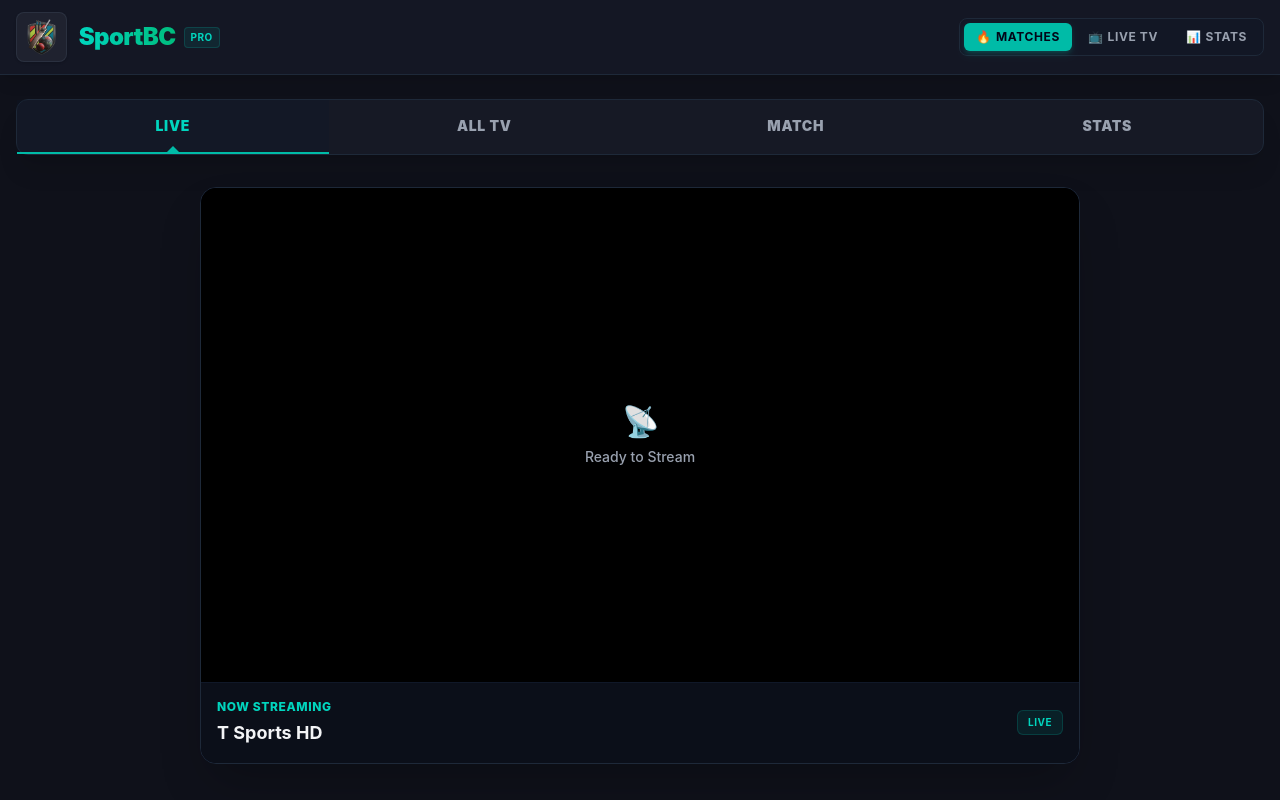
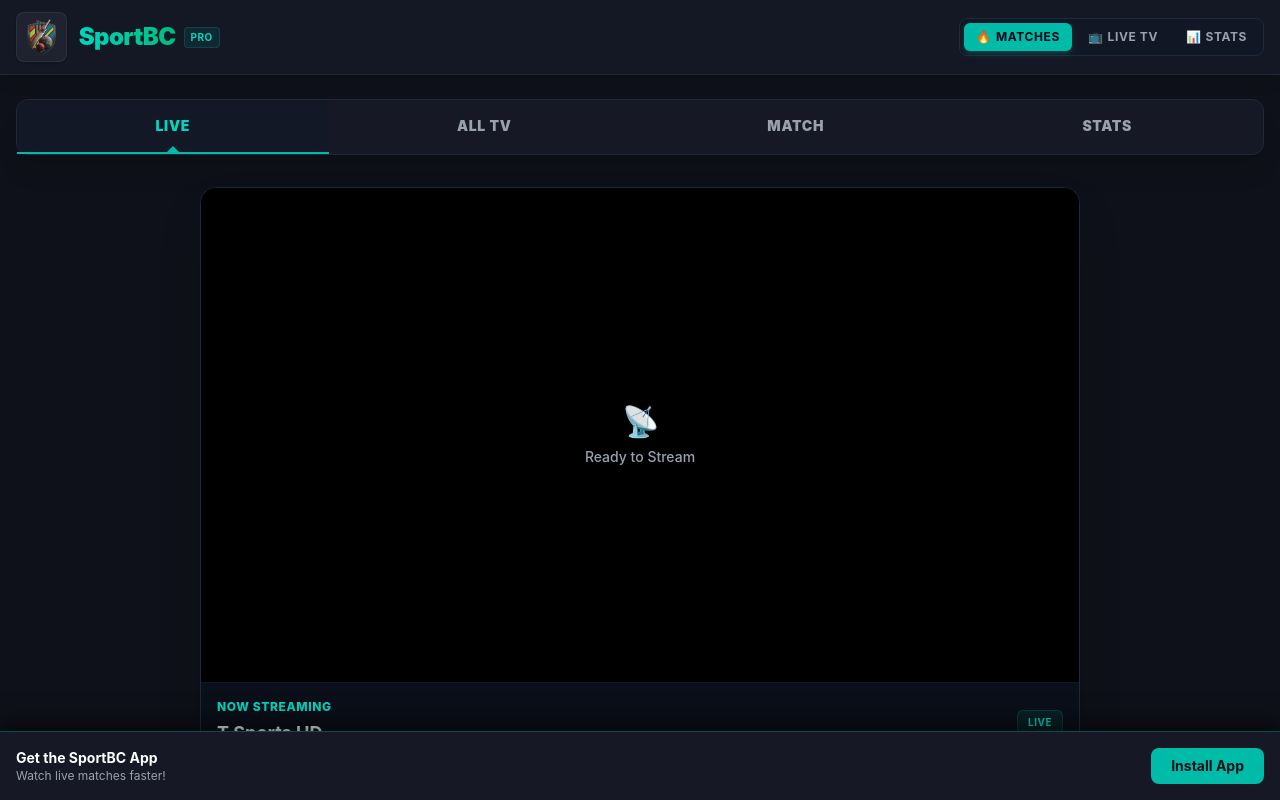
Before and after one commit to NurHossain-nur/live-free-tv-client, a React (Vite) app: page / in a window 1280 px wide. Shown: the top 800 px of the page. Built offline with nearby package versions, Linux system fonts and the light colour scheme; no server answers.

Commit message:
feat: add InstallAppBanner component for PWA installation prompts in Layout

```diff
--- /dev/null
+++ b/src/components/application/InstallAppBanner.jsx
@@ -0,0 +1,116 @@
+import React, { useState, useEffect } from 'react';
+
+export const InstallAppBanner = () => {
+  const [installPromptEvent, setInstallPromptEvent] = useState(null);
+  const [deviceType, setDeviceType] = useState('desktop'); // 'android', 'ios', 'in-app', 'desktop'
+  const [showIosInstructions, setShowIosInstructions] = useState(false);
+  const [isInstalled, setIsInstalled] = useState(false);
+
+  useEffect(() => {
+    // 1. Check if it's already installed
+    if (window.matchMedia('(display-mode: standalone)').matches || window.navigator.standalone === true) {
+      setIsInstalled(true);
+      return;
+    }
+
+    const userAgent = window.navigator.userAgent.toLowerCase();
+
+    // 2. Detect In-App Browsers (Facebook, Messenger, Instagram)
+    if (userAgent.includes('fban') || userAgent.includes('fbav') || userAgent.includes('instagram')) {
+      setDeviceType('in-app');
+      return;
+    }
+
+    // 3. Detect iOS
+    if (/ipad|iphone|ipod/.test(userAgent) && !window.MSStream) {
+      setDeviceType('ios');
+      return;
+    }
+
+    // 4. Detect Android & Capture Native Prompt
+    const handleBeforeInstallPrompt = (e) => {
+      e.preventDefault(); // Stop the automatic banner from flashing
+      setInstallPromptEvent(e); // Save it to trigger later
+      setDeviceType('android');
+    };
+
+    // 🔥 NEW: Detect the exact moment the installation finishes!
+    const handleAppInstalled = () => {
+      setIsInstalled(true); // This instantly makes the banner disappear!
+    };
+
+    window.addEventListener('beforeinstallprompt', handleBeforeInstallPrompt);
+    window.addEventListener('appinstalled', handleAppInstalled);
+
+    return () => {
+      window.removeEventListener('beforeinstallprompt', handleBeforeInstallPrompt);
+      window.removeEventListener('appinstalled', handleAppInstalled);
+    };
+  }, []);
+
+  const handleInstallClick = async () => {
+    if (deviceType === 'android' && installPromptEvent) {
+      // Trigger the native Android install prompt
+      installPromptEvent.prompt();
+      const { outcome } = await installPromptEvent.userChoice;
+      if (outcome === 'accepted') {
+        setIsInstalled(true);
+      }
+      setInstallPromptEvent(null);
+    } else if (deviceType === 'ios') {
+      // Show manual iOS instructions
+      setShowIosInstructions(true);
+    }
+  };
+
+  // If already installed, hide the banner
+  if (isInstalled) return null;
+
+  return (
+    <>
+      {/* --- THE STICKY BOTTOM BANNER --- */}
+      <div className="fixed bottom-0 left-0 right-0 z-50 bg-[#161925] border-t border-teal-500/30 p-4 shadow-[0_-10px_20px_rgba(0,0,0,0.5)] flex items-center justify-between">
+        <div className="flex flex-col">
+          <span className="text-white font-bold text-sm">Get the SportBC App</span>
+          <span className="text-gray-400 text-xs">Watch live matches faster!</span>
+        </div>
+
+        {deviceType === 'in-app' ? (
+          <div className="text-xs text-rose-400 font-bold max-w-[150px] text-right">
+            Tap the 3 dots (•••) and select "Open in System Browser" to install.
+          </div>
+        ) : (
+          <button
+            onClick={handleInstallClick}
+            className="bg-teal-500 hover:bg-teal-400 text-[#0f111a] font-bold py-2 px-5 rounded-lg text-sm transition-colors"
+          >
+            Install App
+          </button>
+        )}
+      </div>
+
+      {/* --- IOS INSTRUCTIONS MODAL --- */}
+      {showIosInstructions && (
+        <div className="fixed inset-0 z-[60] bg-black/80 flex items-center justify-center p-4">
+          <div className="bg-[#1e232b] border border-gray-700 rounded-2xl p-6 w-full max-w-sm flex flex-col items-center text-center gap-4 relative">
+            <button
+              onClick={() => setShowIosInstructions(false)}
+              className="absolute top-3 right-3 text-gray-400 hover:text-white text-xl"
+            >
+              ✕
+            </button>
+            <h3 className="text-white font-bold text-lg">Install on iPhone</h3>
+            <p className="text-gray-300 text-sm">
+              Apple requires you to install this manually. It only takes 2 seconds!
+            </p>
+            <ol className="text-left text-gray-400 text-sm flex flex-col gap-3 w-full bg-[#161925] p-4 rounded-xl border border-gray-800">
+              <li>1. Tap the <strong>Share</strong> button at the bottom of your Safari browser.</li>
+              <li>2. Scroll down and tap <strong>"Add to Home Screen"</strong> ➕.</li>
+              <li>3. Tap <strong>"Add"</strong> in the top right corner.</li>
+            </ol>
+          </div>
+        </div>
+      )}
+    </>
+  );
+};
--- a/src/components/layout/Layout.jsx
+++ b/src/components/layout/Layout.jsx
@@ -1,6 +1,7 @@
 import React, { useState, useEffect } from 'react';
 import { Link, useLocation } from 'react-router-dom';
 import Swal from 'sweetalert2';
+import { InstallAppBanner } from '../application/InstallAppBanner';
 
 // ==========================================
 // 1. PWA INSTALL HOOK (With Custom Pre-Prompt & iOS)
@@ -209,8 +210,10 @@ export const Layout = ({ children }) => {
   const showDownloadUI = isInstallable && !isInstalled;
 
   return (
-    <div className="min-h-screen bg-[#0f111a] flex flex-col relative">
+    <div className="min-h-screen bg-[#0f111a] flex flex-col relative pb-16">
       <TopNav />
+
+      <InstallAppBanner />
 
       {/* 🔽 TOP DOWNLOAD BANNER */}
       {showDownloadUI && !dismissBanner && (
@@ -247,17 +250,17 @@ export const Layout = ({ children }) => {
       </main>
 
       {/* ↘️ FLOATING DOWNLOAD BUTTON (Bottom Right) */}
-      {showDownloadUI && (
+      {/* {showDownloadUI && (
         <button
           onClick={handleInstall}
-          className="fixed bottom-6 right-6 z-50 flex items-center gap-2 bg-gradient-to-r from-teal-500 to-emerald-600 hover:from-teal-400 hover:to-emerald-500 text-slate-950 px-5 py-3 rounded-full font-black text-sm uppercase tracking-wider shadow-[0_0_20px_rgba(20,184,166,0.4)] transition-transform hover:scale-105 active:scale-95 animate-bounce-slow"
+          className="fixed bottom-16 right-6 z-50 flex items-center gap-2 bg-gradient-to-r from-teal-500 to-emerald-600 hover:from-teal-400 hover:to-emerald-500 text-slate-950 px-5 py-3 rounded-full font-black text-sm uppercase tracking-wider shadow-[0_0_20px_rgba(20,184,166,0.4)] transition-transform hover:scale-105 active:scale-95 animate-bounce-slow"
         >
           <svg className="w-5 h-5" fill="none" stroke="currentColor" viewBox="0 0 24 24">
             <path strokeLinecap="round" strokeLinejoin="round" strokeWidth="2.5" d="M4 16v1a3 3 0 003 3h10a3 3 0 003-3v-1m-4-4l-4 4m0 0l-4-4m4 4V4" />
           </svg>
           <span className="hidden sm:inline">Install App</span>
         </button>
-      )}
+      )} */}
 
     </div>
   );
```
